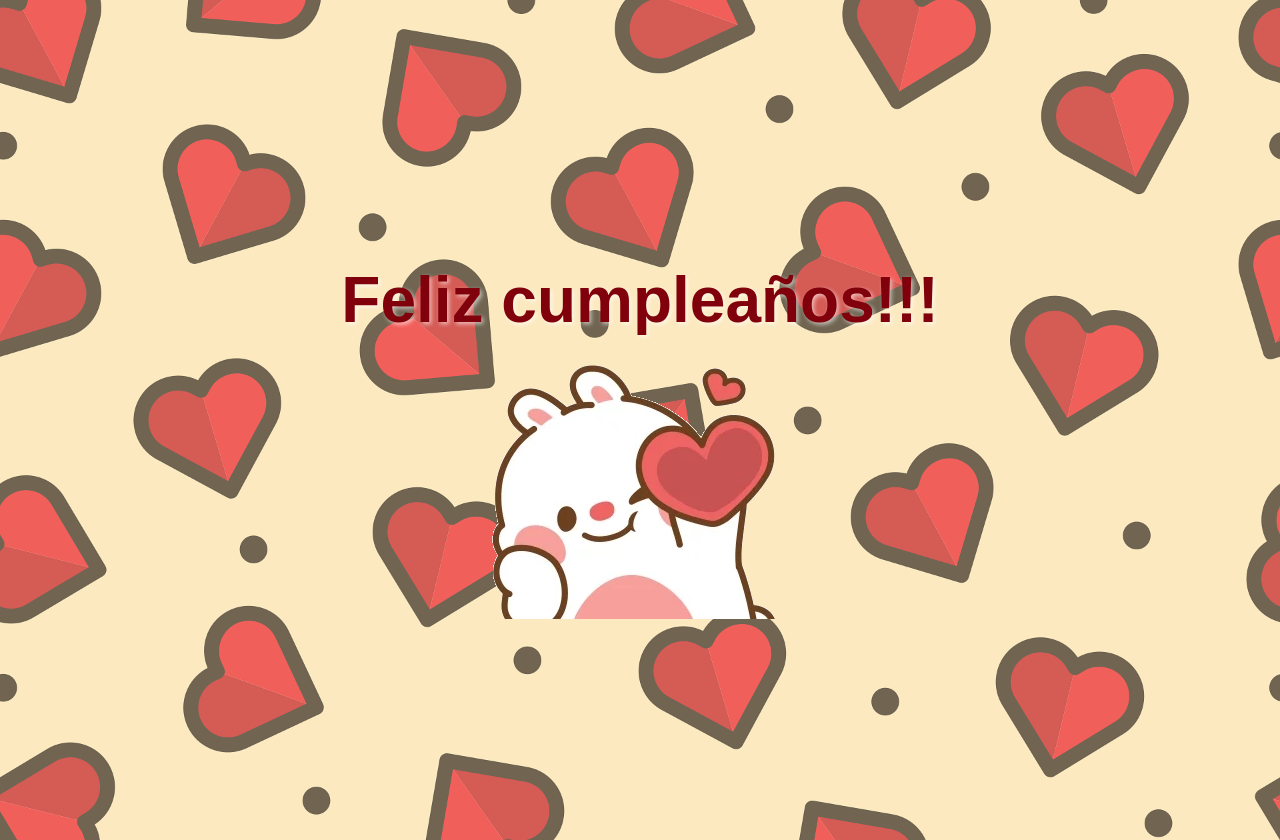
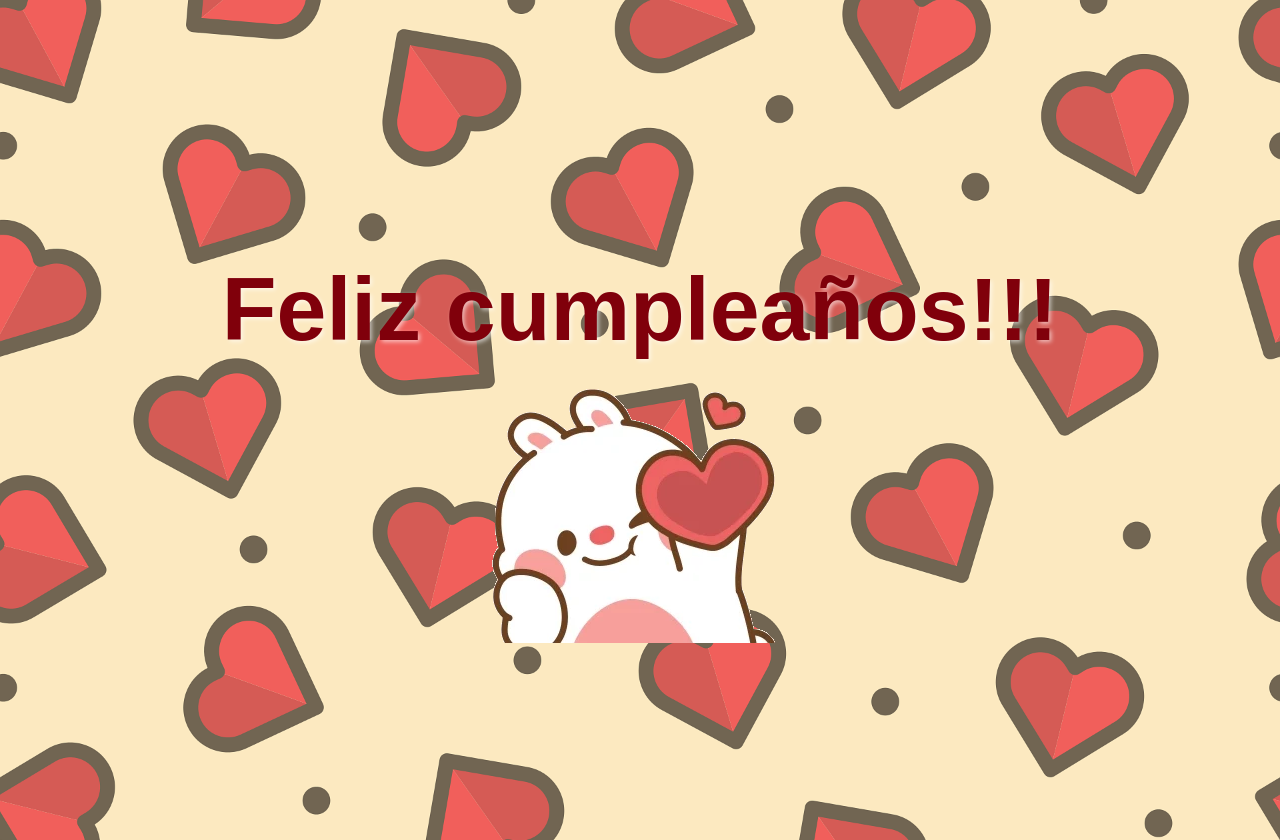
Before and after one commit to Roosevelt01/yohannie, a plain HTML site: page index.html in a window 1280 px wide. Drawn offline with Linux system fonts and the light colour scheme.

Commit message:
Update index.html

```diff
--- a/index.html
+++ b/index.html
@@ -29,7 +29,7 @@
 
     h1 {
       color: #80000b;
-      font-size:5vw!important;
+      font-size:7vw!important;
       margin-bottom: 20px;
       text-shadow: 2px 2px 4px rgba(255, 255, 255, 0.6);
     }
```
